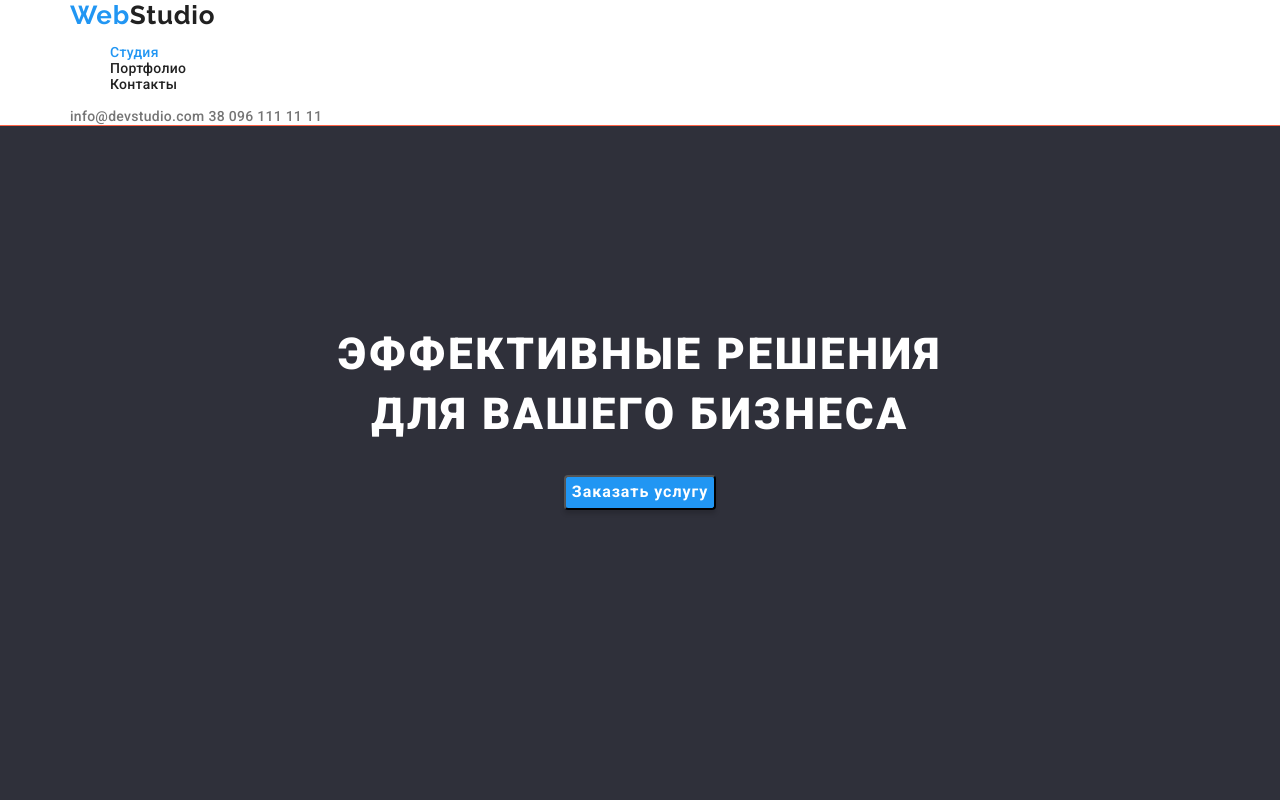
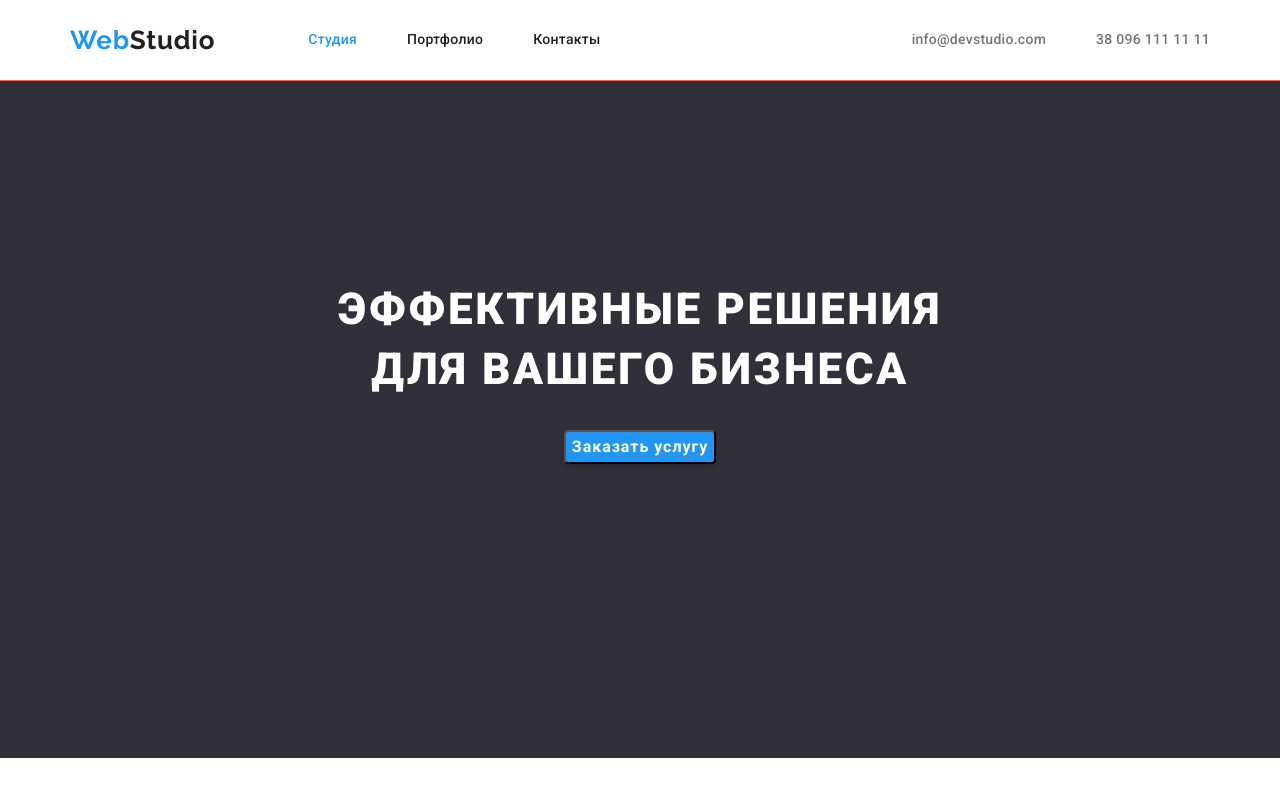
Before and after one commit to DmytroVoitovych/goit-markup-hw-03, a plain HTML site: page index.html in a window 1280 px wide. Shown: the top 800 px of the page. Drawn offline with nearby package versions, Linux system fonts and the light colour scheme; a web font is replaced by a local one.

Commit message:
Закончил флексить шапку

```diff
--- a/css/main.css
+++ b/css/main.css
@@ -38,6 +38,12 @@ body {
   margin-left: auto;
   margin-right: auto;
 }
+
+.nav-main {
+  display: flex;
+  align-items: center;
+}
+
 .logo {
   font-family: Raleway;
   font-weight: 700;
@@ -58,17 +64,27 @@ body {
 }
 
 .pf-list {
+  display: flex;
+  margin-left: 93px;
+  margin-top: 0;
+  margin-bottom: 0;
+  padding: 0;
   font-weight: 500;
   font-size: 14px;
   line-height: 1.14;
   letter-spacing: 0.02em;
   list-style: none;
 }
-
+.pf-list .list:not(:last-child) {
+  margin-right: 50px;
+}
 .link {
+  display: block;
   text-decoration: none;
   list-style: none;
   color: #212121;
+  padding-top: 32px;
+  padding-bottom: 32px;
 }
 
 .link.current {
@@ -89,6 +105,13 @@ body {
   font-size: 14px;
   line-height: 1.14;
   letter-spacing: 0.02em;
+}
+.nav-flex {
+  display: flex;
+  margin-left: auto;
+}
+.nav-flex .kontakt:not(:last-child) {
+  margin-right: 50px;
 }
 
 .kontakt:hover,
--- a/index.html
+++ b/index.html
@@ -23,7 +23,7 @@
   <body>
     <!--  Делаю шапку    -->
     <header class="header">
-      <div class="container-h">
+      <div class="container-h nav-main">
       <a class="logo" href=""><span>Web</span>Studio</a>
       <nav>
         <ul class="pf-list">
@@ -34,8 +34,10 @@
           <li class="list"><a class="link" href="">Контакты</a></li>
         </ul>
       </nav>
+     <div class="nav-flex">
       <a class="kontakt" href="mailto:">info@devstudio.com</a>
       <a class="kontakt" href="tel:+">38 096 111 11 11</a>
+      </div>
       </div>
     </header>
     <!-- Создаю блок для будуещего фона   -->
```
